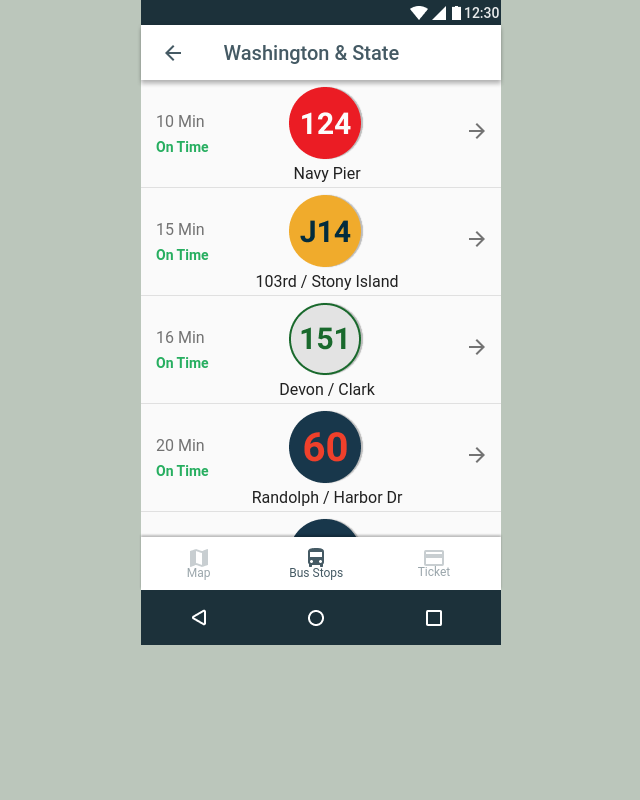
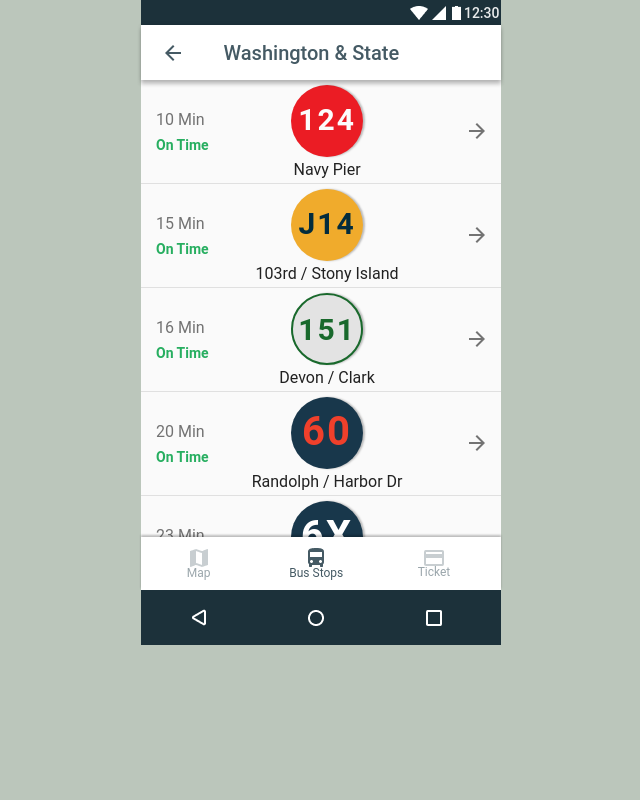
Before and after one commit to Hallm13/frontend-challenge, a plain HTML site: page index.html in a window 1280 px wide. Shown: the whole page, without its empty margins (319-959 px from the left). Drawn offline with Linux system fonts and the light colour scheme.

Commit message:
Add css icons

```diff
--- a/css/style.css
+++ b/css/style.css
@@ -9,10 +9,13 @@ body {
   font-size: 10px;
 }
 
+.container {
+  width: 360px;
+}
+
 section {
   margin: 0 auto;
   background-color: #fff;
-  width: 360px;
 }
 
 /* Top navigation */
@@ -116,6 +119,7 @@ section {
   font-weight: bold;
   color: #27AE60;
 }
+
 /* !important overrides .data h3 */
 .reroute {
   color: #F2994A !important;
@@ -138,6 +142,97 @@ section {
   color: rgba(0, 0, 0, 0.87);
 }
 
+/* Bus sign icons */
+.destination span {
+  height: 72px;
+  width: 72px;
+  border-radius: 50%;
+  display: inline-block;
+  text-align: center;
+  vertical-align: middle;
+  box-shadow: 2px 0px 2px rgba(0, 0, 0, 0.25);
+}
+
+/* Numbers within bus sign icons */
+.destination h2 {
+  font-size: 30px;
+  letter-spacing: 2px;
+  margin-top: 20px;
+  font-weight: bold;
+}
+
+#oneTwentyFour {
+  background-color: #EB1C24;
+}
+
+#oneTwentyFour h2 {
+  color: #FCFCFC;
+}
+
+#jayFourteen {
+  background-color: #F0AB2C;
+}
+
+#jayFourteen h2 {
+  color: #032C3D;
+}
+
+#oneFiftyOne {
+  background-color: #E3E3E3;
+  border: 2px solid #19692C;
+}
+
+#oneFiftyOne h2 {
+  color: #19692C;
+}
+
+#sixty {
+  background-color: #18374B;
+}
+
+#sixty h2 {
+  color: #EF402B;
+  font-size: 40px;
+  margin-top: 15px;
+}
+
+#sixX {
+  background-color: #18374B;
+}
+
+#sixX h2 {
+  color: #FFFFFF;
+  font-size: 40px;
+  margin-top: 15px;
+}
+
+#four {
+  background: linear-gradient( -180deg, #F26943 50%, #FFFFFF 50% );
+}
+
+#four h2 {
+  color: #032C3D;
+  font-size: 60px;
+  margin-top: 7px;
+}
+
+#twenty {
+  background-color: #62BFE0;
+}
+
+#twenty h2 {
+  color: #F63629;
+  font-size: 40px;
+  margin-top: 15px;
+}
+
+#oneFiftySeven {
+  background-color: #116393;
+}
+
+#oneFiftySeven h2 {
+  color: #FDAD3E;
+}
 .right-arrow {
   padding: 43px 0px 43px 16px;
   width: 18%;
--- a/index.html
+++ b/index.html
@@ -31,7 +31,6 @@
           </li>
         </ul>
         <div class="shadow"></div>
-      </section>
       <section class="bus-list">
       <div class="scroll">
         <ul class="bus-card">
@@ -39,7 +38,8 @@
             <h2>10 Min</h2></br><h3>On Time</h3>
           </li>
           <li class="destination">
-            <img src="images/124.png"><h1>Navy Pier</h1>
+            <span id="oneTwentyFour"><h2>124</h2></span>
+            <h1>Navy Pier</h1>
           </li>
           <li class="right-arrow">
             <img src="images/right_arrow.png">
@@ -50,7 +50,8 @@
             <h2>15 Min</h2></br><h3>On Time</h3>
           </li>
           <li class="destination">
-            <img src="images/j14.png"><h1>103rd / Stony Island</h1>
+            <span id="jayFourteen"><h2>J14</h2></span>
+            <h1>103rd / Stony Island</h1>
           </li>
           <li class="right-arrow">
             <img src="images/right_arrow.png">
@@ -61,7 +62,7 @@
             <h2>16 Min</h2></br><h3>On Time</h3>
           </li>
           <li class="destination">
-            <img src="images/151.png"><h1>Devon / Clark</h1>
+            <span id="oneFiftyOne"><h2>151</h2></span><h1>Devon / Clark</h1>
           </li>
           <li class="right-arrow">
             <img src="images/right_arrow.png">
@@ -72,7 +73,7 @@
             <h2>20 Min</h2></br><h3>On Time</h3>
           </li>
           <li class="destination">
-            <img src="images/60.png"><h1>Randolph / Harbor Dr</h1>
+            <span id="sixty"><h2>60</h2></span><h1>Randolph / Harbor Dr</h1>
           </li>
           <li class="right-arrow">
             <img src="images/right_arrow.png">
@@ -83,7 +84,7 @@
             <h2>23 Min</h2></br><h3 class="reroute">Reroute</h3>
           </li>
           <li class="destination">
-            <img src="images/6x.png"><h1>Jackson Park Express</h1>
+            <span id="sixX"><h2>6X</h2></span><h1>Jackson Park Express</h1>
           </li>
           <li class="right-arrow">
             <img src="images/right_arrow.png">
@@ -94,7 +95,7 @@
             <h2>12:10am</h2></br><h3 class="resumes">Resumes</h3>
           </li>
           <li class="destination">
-            <img src="images/4.png"><h1>Cottage Grove</h1>
+            <span id="four"><h2>4</h2></span><h1>Cottage Grove</h1>
           </li>
           <li class="right-arrow">
             <img src="images/right_arrow.png">
@@ -105,7 +106,7 @@
             <h2>12:10am</h2></br><h3 class="resumes">Resumes</h3>
           </li>
           <li class="destination">
-            <img src="images/20.png"><h1>Madison</h1>
+            <span id="twenty"><h2>20</h2></span><h1>Madison</h1>
           </li>
           <li class="right-arrow">
             <img src="images/right_arrow.png">
@@ -116,7 +117,7 @@
             <h2>6:00am</h2></br><h3 class="resumes">Resumes</h3>
           </li>
           <li class="destination">
-            <img src="images/157.png"><h1>Streetville / Taylor</h1>
+            <span id="oneFiftySeven"><h2>157</h2></span><h1>Streetville / Taylor</h1>
           </li>
           <li class="right-arrow">
             <img src="images/right_arrow.png">
@@ -147,4 +148,7 @@
             <img src="images/recent.png">
           </li>
         </ul>
+      </section>
+    </section>
   </body>
+</html>
```
